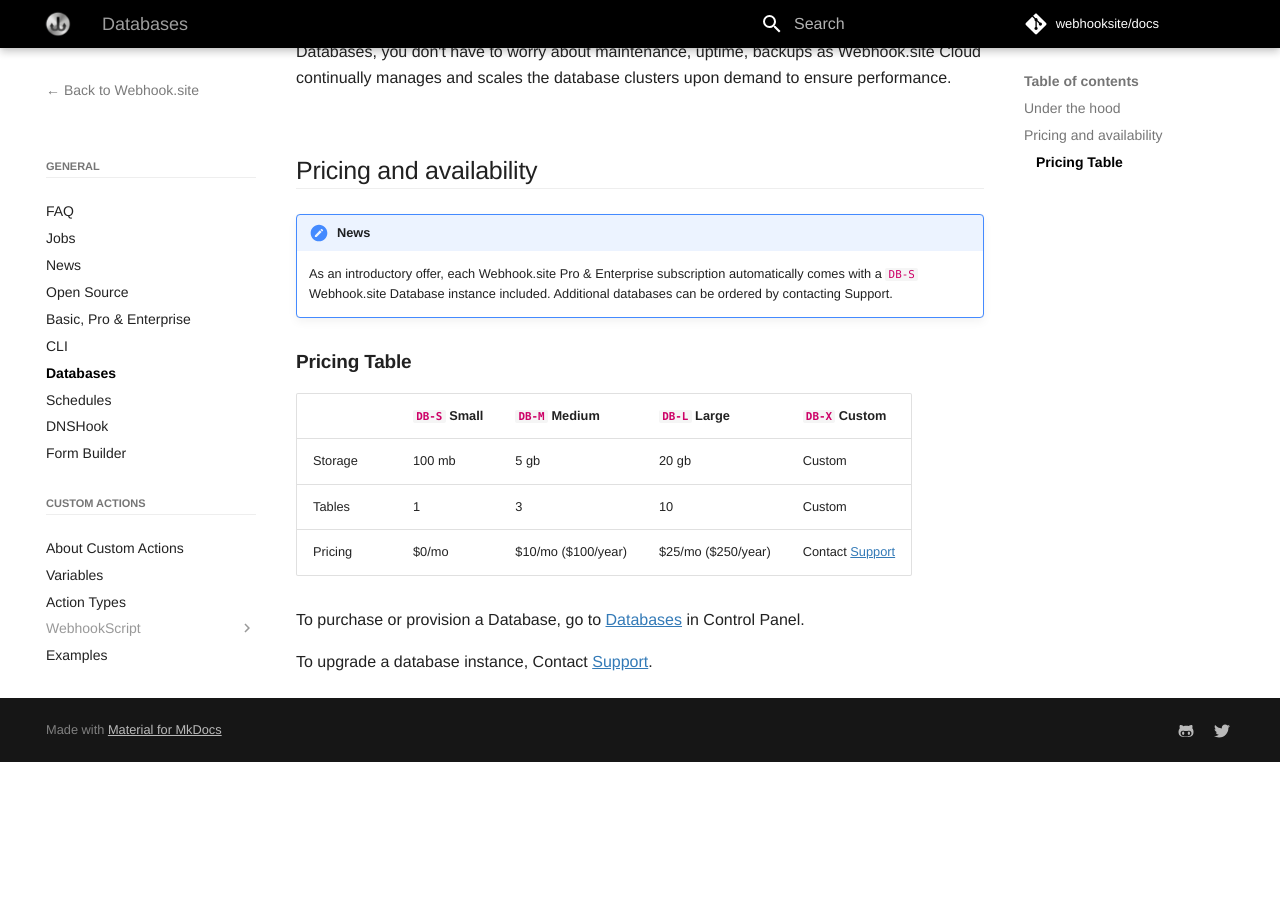
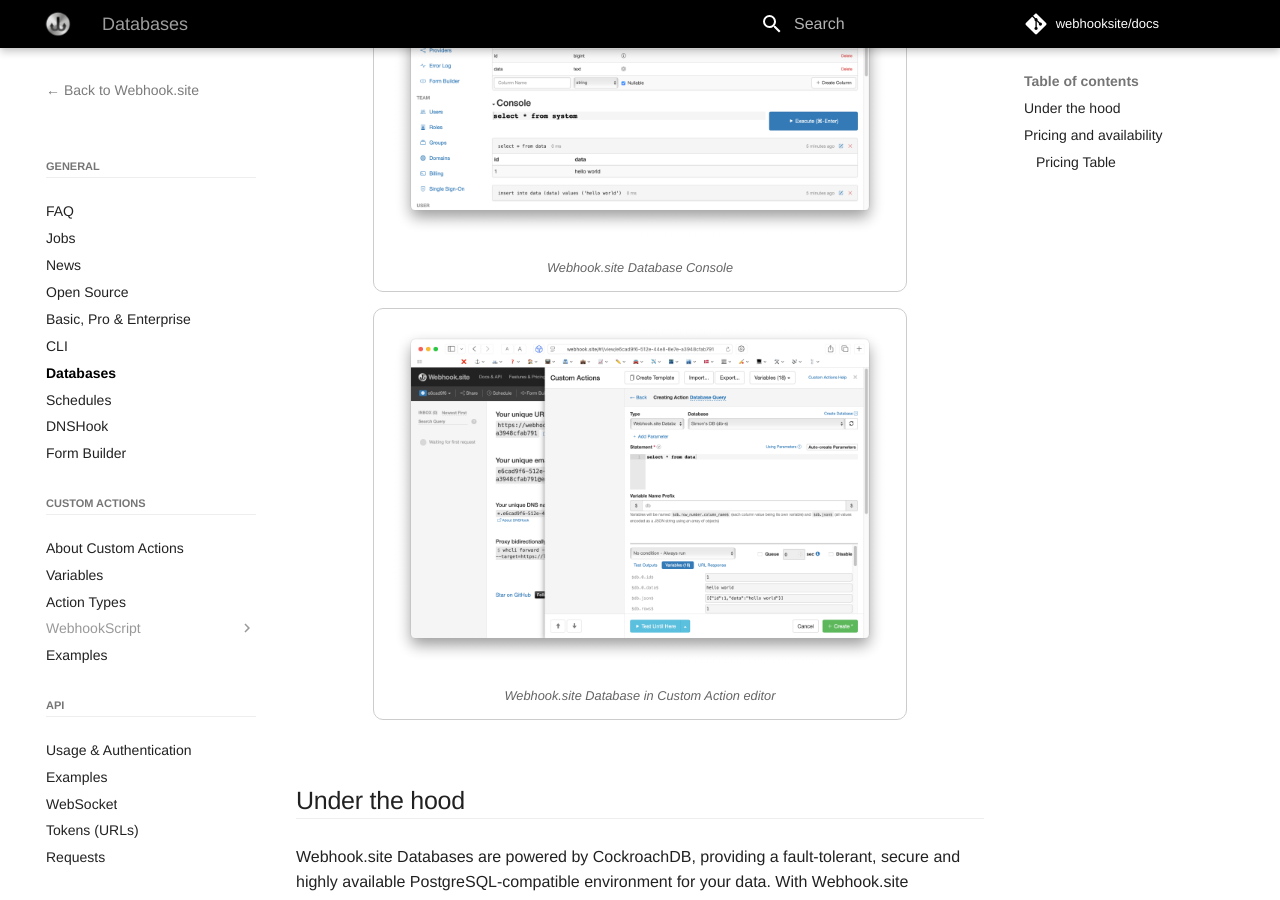
Before and after one commit to webhooksite/docs, an MkDocs documentation site: the page built from docs/database.md, in a window 1280 px wide and 900 px high, scrolled down 552 px. Built offline with MkDocs 1.6.1 and Material for MkDocs 9.7.7, drawn with Linux system fonts in a browser that asks for light colours; comment, search, counter and statistics services are not loaded; before the commit the page ends 1314 px from its top, so only the background shows below that.

Commit message:
Update docs

```diff
--- a/docs/database.md
+++ b/docs/database.md
@@ -10,6 +10,16 @@
 With Webhook.site Custom Actions, you can interact with your Database to store, update, retrieve and remove data by SQL Query whenever a Webhook.site URL or E-mail Address receives a hit.
 
 Additionally, with Webhook.site's simple API, you can manage your Database, including running SQL queries.
+
+<figure markdown="span">
+  ![Webhook.site Database Console](/images/database_console.png){ width="500" }
+  <figcaption>Webhook.site Database Console</figcaption>
+</figure>
+
+<figure markdown="span">
+  ![Webhook.site Database in Custom Action editor](/images/database_action_editor.png){ width="500" }
+  <figcaption>Webhook.site Database in Custom Action editor</figcaption>
+</figure>
 
 ## Under the hood
 
```
Also changed, not shown: docs/images/database_action_editor.png (added), docs/images/database_console.png (added).
